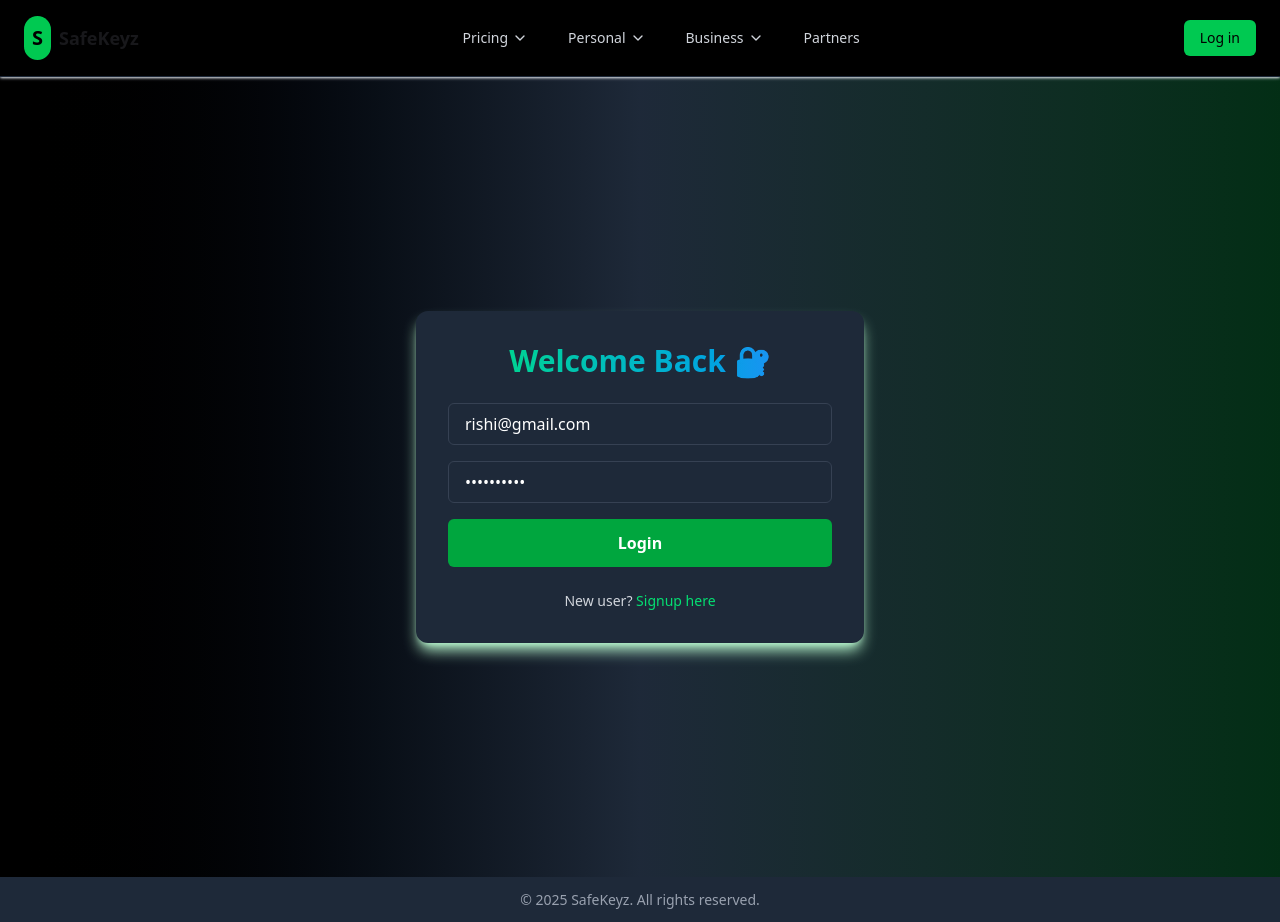
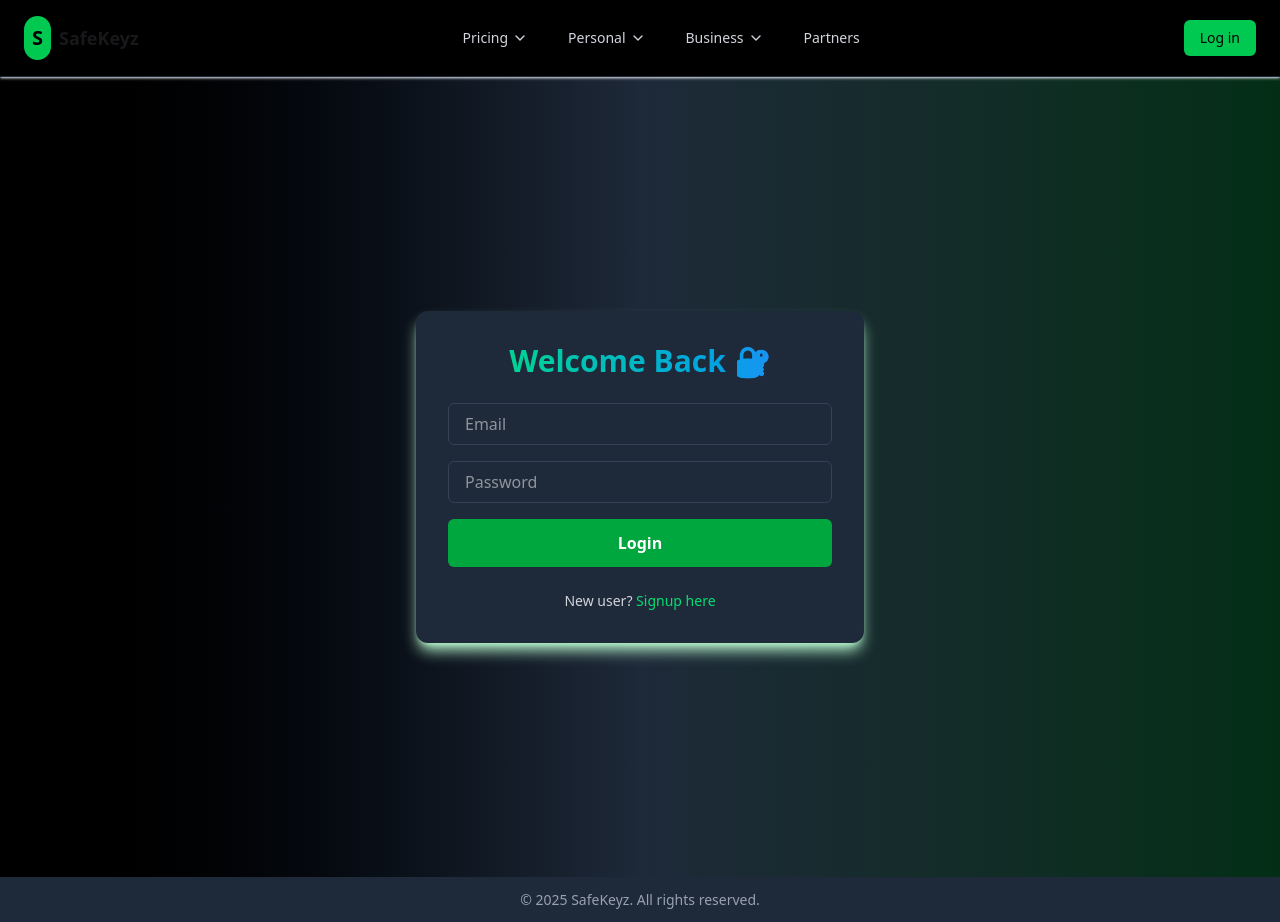
Before and after one commit to rishipandey14/SafeKeyz-Frontend, a React (Vite) app: page /login in a window 1280 px wide. Built offline with nearby package versions, Linux system fonts and the light colour scheme.

Commit message:
debugging

```diff
--- a/src/Components/Login.jsx
+++ b/src/Components/Login.jsx
@@ -7,8 +7,8 @@ import { addUser } from "../utils/userSlice";
 import { showToast } from "../utils/toastSlice";
 
 const Login = () => {
-  const [emailId, setEmailId] = useState("rishi@gmail.com");
-  const [password, setPassword] = useState("Rishi@1403");
+  const [emailId, setEmailId] = useState("");
+  const [password, setPassword] = useState("");
   const [firstName, setFirstName] = useState("");
   const [lastName, setLastName] = useState("");
   const location = useLocation();
```
